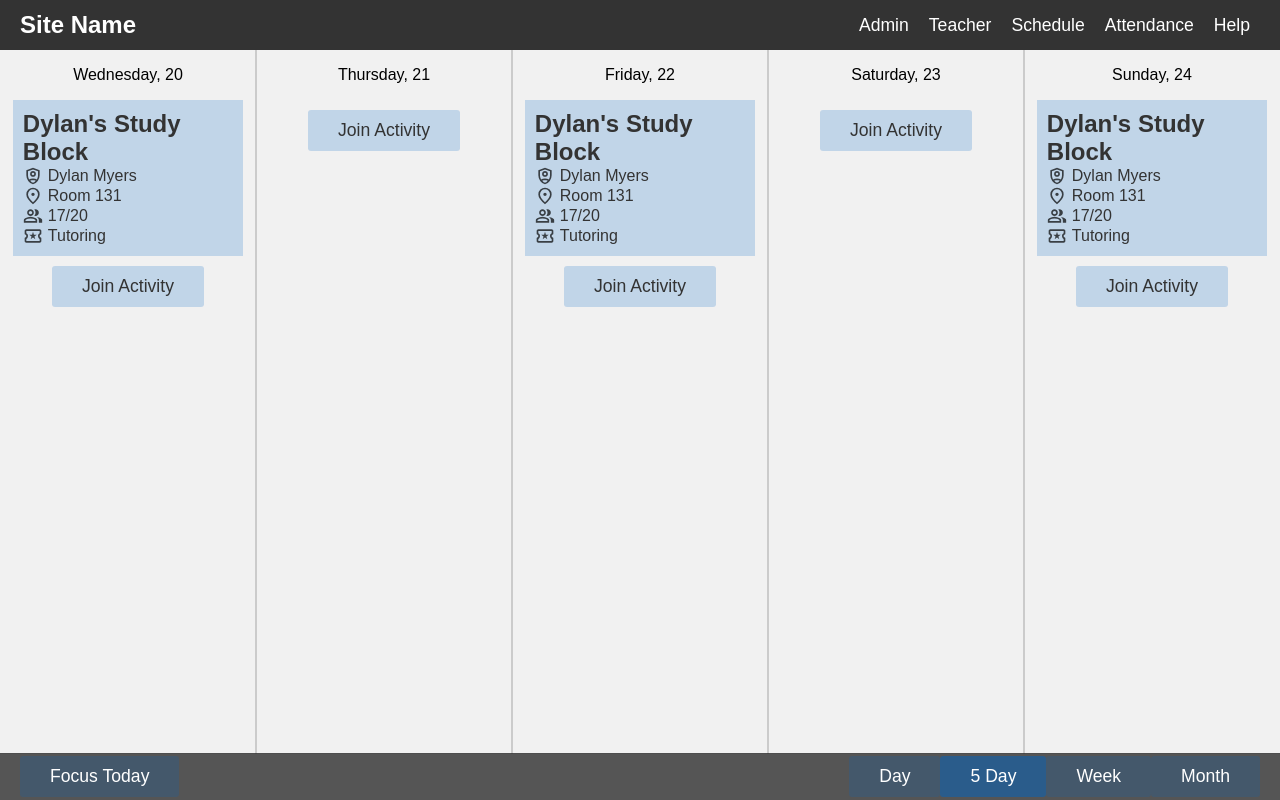
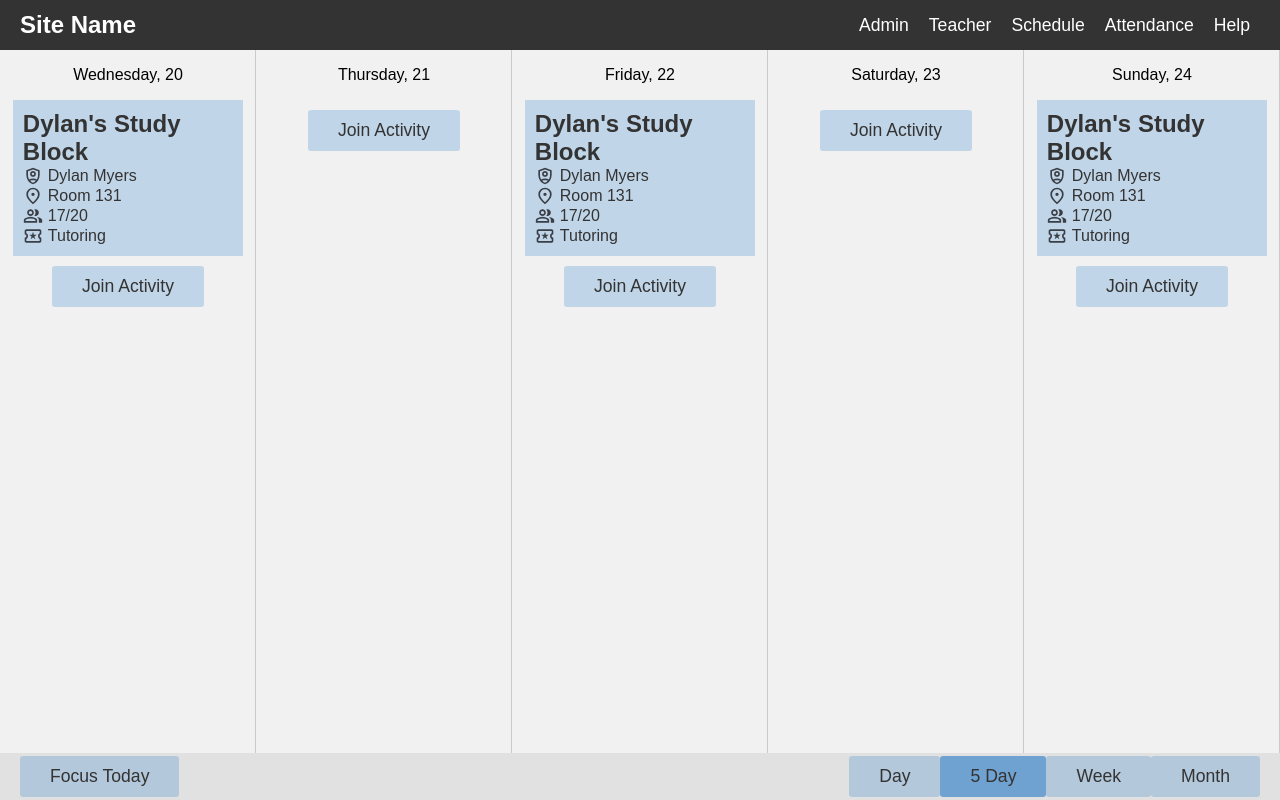
Before and after one commit to LeoDog896/student-schedule, a SvelteKit app: page /schedule in a window 1280 px wide. Built offline with nearby package versions, Linux system fonts and the light colour scheme; a web font is replaced by a local one.

Commit message:
Minor UI tweaks

```diff
--- a/src/lib/components/DayScheduler.svelte
+++ b/src/lib/components/DayScheduler.svelte
@@ -58,9 +58,11 @@
 	.day::before {
 		content: '';
 		position: absolute;
-		width: 100%;
+		top: 0px;
+		right: 0px;
+		width: 1px;
 		height: 100%;
-		outline: 1px solid var(--textDark);
+		background: var(--textDark);
 		opacity: 0.2;
 	}
 	button {
--- a/src/lib/components/Navbar.svelte
+++ b/src/lib/components/Navbar.svelte
@@ -6,7 +6,7 @@
 	<div class="buttons">
 		<a href="/admin" class="button">Admin</a>
 		<a href="/teacher/attendance" class="button">Teacher</a>
-		<a href="/" class="button">Schedule</a>
+		<a href="/schedule" class="button">Schedule</a>
 		<a href="/attendance" class="button">Attendance</a>
 		<a href="/help" class="button">Help</a>
 	</div>
--- a/src/routes/+layout.svelte
+++ b/src/routes/+layout.svelte
@@ -17,7 +17,7 @@
 		--textDark: #333;
 		--textLight: #fff;
 		--accent1: #333;
-		--accent2: #555;
+		--accent2: #e1e1e1;
 		--blue: #0064c1;
 		margin: 0;
 		background: var(--bodyColor);
--- a/src/routes/schedule/+page.svelte
+++ b/src/routes/schedule/+page.svelte
@@ -96,13 +96,14 @@
 	.viewPicker {
 		display: flex;
 		flex-direction: row;
+		border: 0px;
 	}
 	button {
 		position: relative;
 		padding: 10px 30px;
 		background: transparent;
 		border: none;
-		color: var(--textLight);
+		color: var(--textDark);
 		font-size: 1.1rem;
 		z-index: 3;
 		cursor: pointer;
@@ -121,6 +122,9 @@
 		transform-origin: left;
 		opacity: 0.2;
 	}
+	button:hover {
+		color: var(--textLight);
+	}
 	button:hover::after {
 		opacity: 1 !important;
 	}
```
